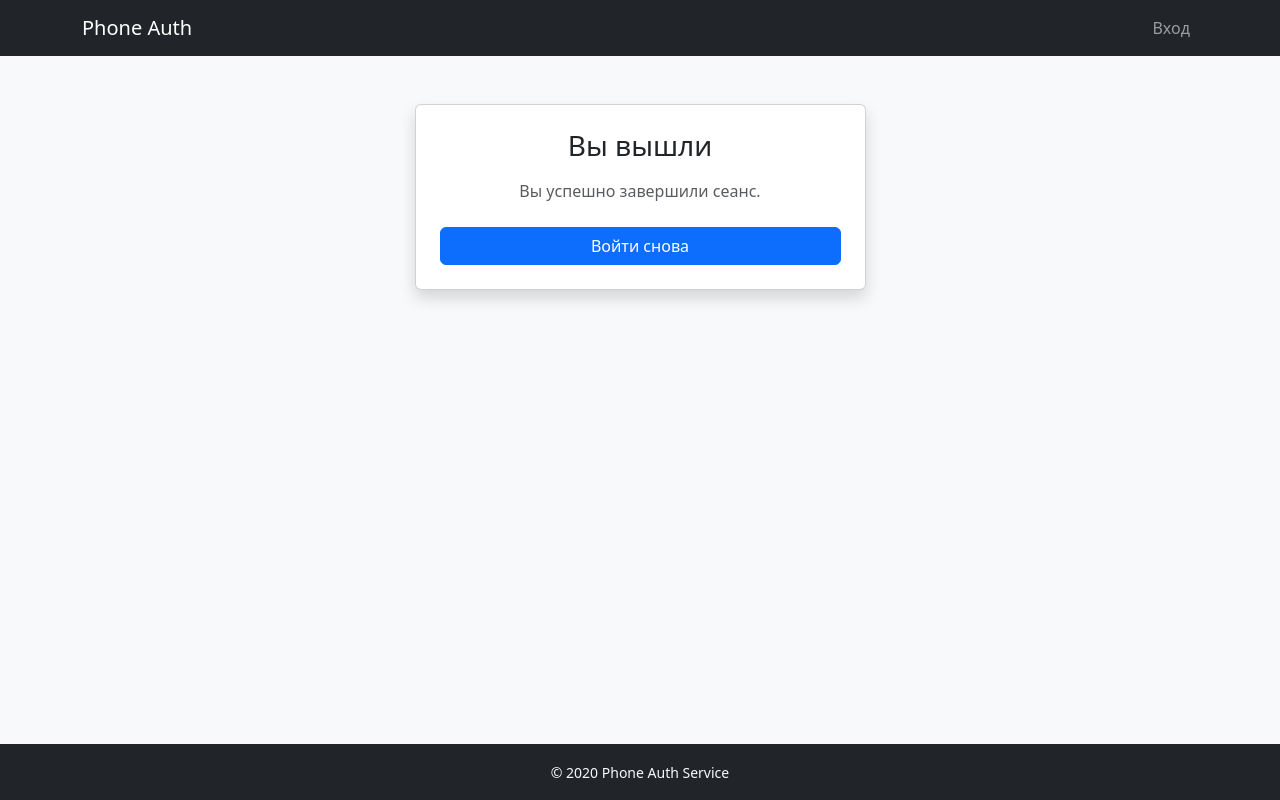
After one commit to svetlana-kolesnikova/Auth_service, a Django app: template templates/users/logout.html in a window 1280 px wide. The commit adds this page. Run offline with Django 5.2, Linux system fonts and the light colour scheme; the template is opened without the code that fills it: most values are stand-ins (such as "Sample title", 1, 10 or a date in 2020).

Commit message:
fixes base.html, home.html, logout.html

```diff
--- a/templates/users/base.html
+++ b/templates/users/base.html
@@ -29,6 +29,9 @@
                     <li class="nav-item">
                         <a class="nav-link" href="{% url 'users:profile' %}">Профиль</a>
                     </li>
+                    <li class="nav-item">
+                        <a class="nav-link" href="{% url 'users:logout' %}">Выход</a>
+                    </li>
                 {% else %}
                     <li class="nav-item">
                         <a class="nav-link" href="{% url 'users:login' %}">Вход</a>
@@ -41,7 +44,6 @@
 
 <main class="flex-fill">
     <div class="container py-5">
-
         {% if messages %}
             {% for message in messages %}
                 <div class="alert alert-{{ message.tags }} alert-dismissible fade show" role="alert">
--- /dev/null
+++ b/templates/users/logout.html
@@ -0,0 +1,18 @@
+<!-- templates/users/logout.html -->
+{% extends "users/base.html" %}
+
+{% block title %}Выход{% endblock %}
+
+{% block content %}
+<div class="row justify-content-center">
+    <div class="col-md-6 col-lg-5">
+        <div class="card shadow text-center">
+            <div class="card-body p-4">
+                <h3 class="card-title mb-3">Вы вышли</h3>
+                <p class="text-muted mb-4">Вы успешно завершили сеанс.</p>
+                <a href="{% url 'users:login' %}" class="btn btn-primary w-100">Войти снова</a>
+            </div>
+        </div>
+    </div>
+</div>
+{% endblock %}
```
Also changed, not shown: templates/users/home.html (deleted, +0 -22 lines).
